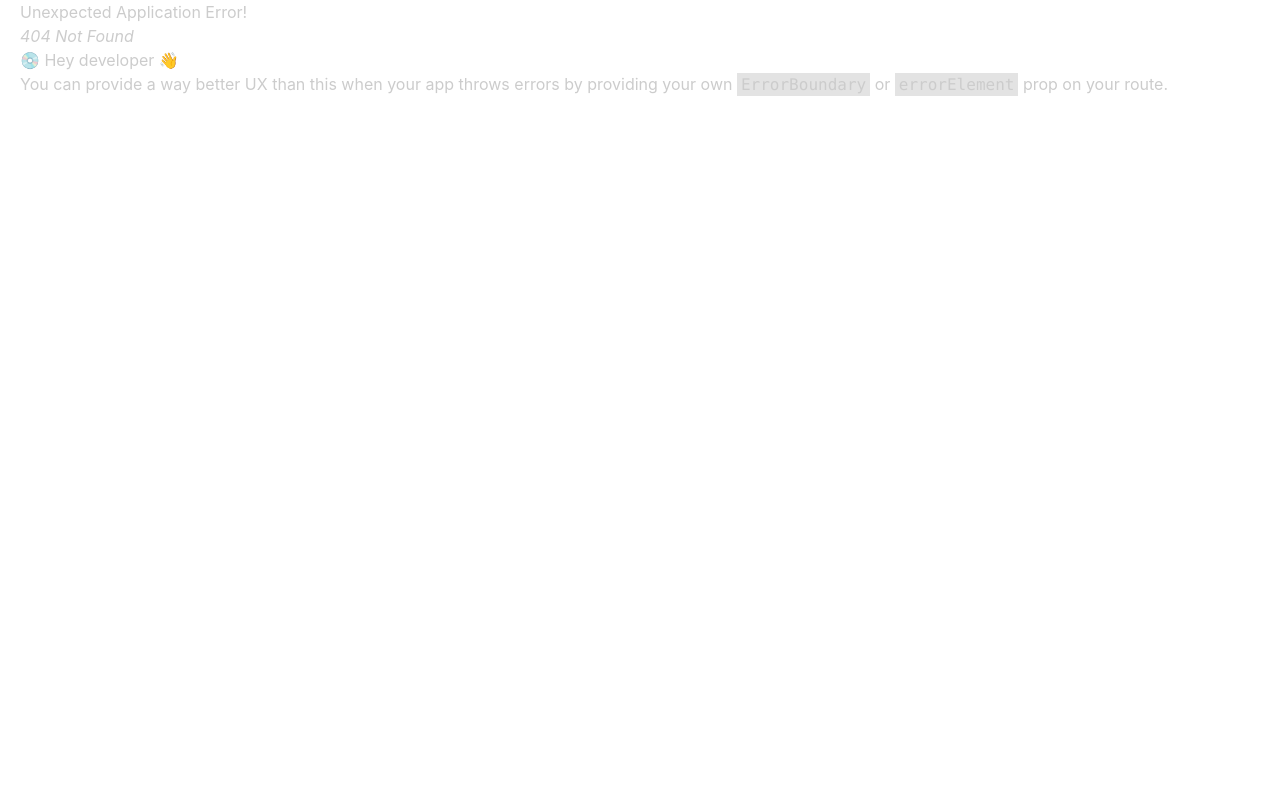
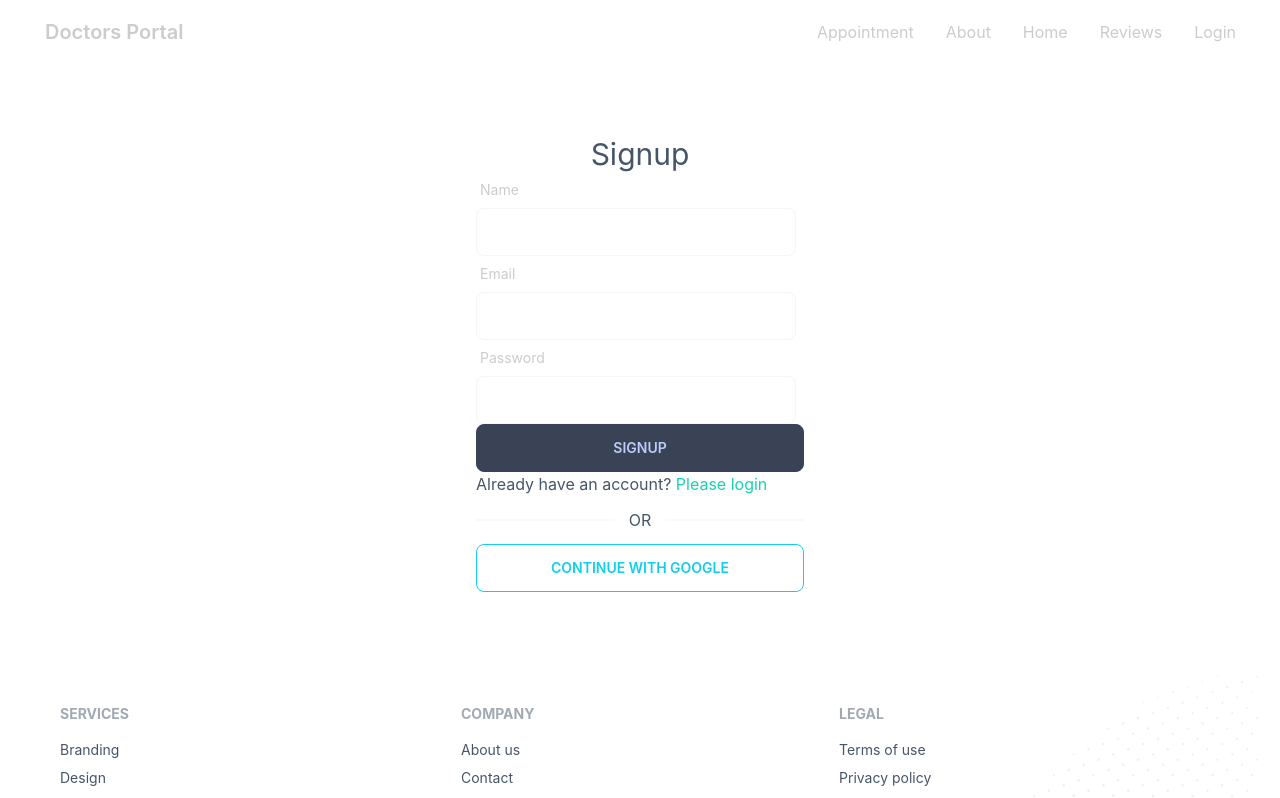
Before and after one commit to jahidhasan8/doctors-portal-client, a React (Create React App) app: page /signup in a window 1280 px wide. Before the commit this address had no page. Shown: the top 798 px of the page. Built offline with nearby package versions, Linux system fonts and the light colour scheme.

Commit message:
signup page created

```diff
--- a/src/Pages/Login/Login.js
+++ b/src/Pages/Login/Login.js
@@ -19,7 +19,7 @@ const Login = () => {
                         <label className="label">
                             <span className="label-text">Email</span>
                         </label>
-                        <input type="text"  {...register("email", { required: "Email address is required" })} className="input input-bordered w-full max-w-xs" />
+                        <input type="email"  {...register("email", { required: "Email address is required" })} className="input input-bordered w-full max-w-xs" />
                         {errors.email && <p className='text-red-600'>{errors.email?.message}</p>}
                     </div>
 
--- /dev/null
+++ b/src/Pages/Signup/Signup.js
@@ -0,0 +1,59 @@
+import React from 'react';
+import { useForm } from 'react-hook-form';
+import { Link } from 'react-router-dom';
+
+const Signup = () => {
+    const{register,handleSubmit, formState:{errors}}=useForm()
+
+    const handleSignup=(data)=>{
+         console.log(data);
+    }
+    return (
+        <div className="h-[600px] flex justify-center items-center text-slate-600">
+            <div className='w-96 p-7'>
+                <h2 className='text-3xl text-center'>Signup</h2>
+
+                <form  onSubmit={handleSubmit(handleSignup)}>
+
+                    <div className="form-control w-full max-w-xs">
+                        <label className="label">
+                            <span className="label-text">Name</span>
+                        </label>
+                        <input type="text" {...register("name",{
+                            required:"Name is required"
+                        })}  className="input input-bordered w-full max-w-xs" />
+                        {errors.name && <p className='text-red-500'>{errors.name.message}</p>}
+                    </div>
+
+                    <div className="form-control w-full max-w-xs">
+                        <label className="label">
+                            <span className="label-text">Email</span>
+                        </label>
+                        <input type="email" {...register('email',{
+                            required:true
+                        })}  className="input input-bordered w-full max-w-xs" />
+                        {errors.email && <p className='text-red-500'>{errors.email.message}</p>}
+                    </div>
+
+                    <div className="form-control w-full max-w-xs">
+                        <label className="label">
+                            <span className="label-text">Password</span>
+                        </label>
+                        <input type="password" {...register('password',{
+                            required:"Password is required",
+                            minLength:{value:6 , message:'Password must be 6 characters or long'}
+                        })}  className="input input-bordered w-full max-w-xs" />
+                        {errors.password && <p className='text-red-500'>{errors.password.message}</p>}
+                    </div>
+
+                    <input className='btn btn-accent w-full' value="Signup" type="submit" />
+                </form>
+                <p>Already have an account? <Link className='text-secondary' to="/login">Please login</Link></p>
+                <div className="divider text-slate-600">OR</div>
+                <button className='btn btn-outline w-full btn-primary'>CONTINUE WITH GOOGLE</button>
+            </div>
+        </div>
+    );
+};
+
+export default Signup;
--- a/src/Routes/Routes/Routes.js
+++ b/src/Routes/Routes/Routes.js
@@ -4,6 +4,7 @@ import Appointment from "../../Pages/Appointment/Appointment/Appointment";
 
 import Home from "../../Pages/Home/Home/Home";
 import Login from "../../Pages/Login/Login";
+import Signup from "../../Pages/Signup/Signup";
 
 
 export const router=createBrowserRouter([
@@ -20,6 +21,10 @@ export const router=createBrowserRouter([
                 element:<Login></Login>
             },
             {
+                path:'/signup',
+                element:<Signup></Signup>
+            },
+            {
                 path:'/appointment',
                 element:<Appointment></Appointment>
             }
```
